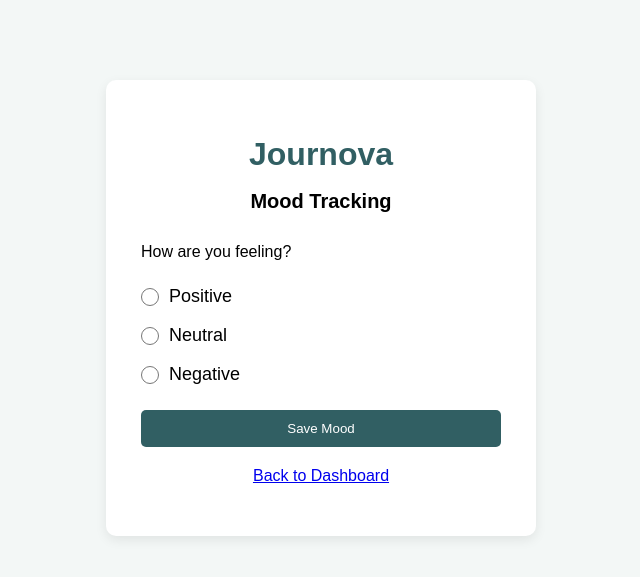
After one commit to RupaBarua123/Journova, a Flask app: page /mood in a window 1280 px wide. The commit adds this page. Shown: the top 577 px of the page, without its empty margins (319-959 px from the left). Run offline with Flask 3, Linux system fonts and the light colour scheme; the visitor is signed in with stand-in values (Sample User, id 1).

Commit message:
Add mood tracking feature

```diff
--- a/app.py
+++ b/app.py
@@ -107,6 +107,32 @@ def journal():
     return render_template("journal.html", message=message)
 
 
+@app.route("/mood", methods=["GET", "POST"])
+def mood():
+    if "user_id" not in session:
+        return redirect(url_for("login"))
+
+    message = ""
+
+    if request.method == "POST":
+        selected_mood = request.form["mood"]
+
+        connection = get_db_connection()
+        cursor = connection.cursor()
+
+        cursor.execute(
+            "INSERT INTO mood_entries (user_id, mood) VALUES (?, ?)",
+            (session["user_id"], selected_mood)
+        )
+
+        connection.commit()
+        connection.close()
+
+        message = "Mood saved."
+
+    return render_template("mood.html", message=message)
+
+
 @app.route("/logout")
 def logout():
     session.clear()
--- a/static/style.css
+++ b/static/style.css
@@ -63,3 +63,27 @@ button:hover {
     text-align: center;
     margin-bottom: 15px;
 }
+
+/* Mood tracking options */
+
+.mood-options {
+    margin: 25px 0;
+}
+
+.mood-option {
+    display: flex;
+    align-items: center;
+    gap: 10px;
+    margin-bottom: 18px;
+    cursor: pointer;
+}
+
+.mood-option input[type="radio"] {
+    width: 18px;
+    height: 18px;
+    margin: 0;
+}
+
+.mood-option span {
+    font-size: 18px;
+}
--- /dev/null
+++ b/templates/mood.html
@@ -0,0 +1,56 @@
+<!DOCTYPE html>
+<html lang="en">
+
+<head>
+    <meta charset="UTF-8">
+    <meta name="viewport" content="width=device-width, initial-scale=1.0">
+    <title>Mood Tracking - Journova</title>
+    <link rel="stylesheet" href="{{ url_for('static', filename='style.css') }}">
+</head>
+
+<body>
+
+    <div class="register-container">
+
+        <h1>Journova</h1>
+        <h2>Mood Tracking</h2>
+
+        <p>How are you feeling?</p>
+
+        {% if message %}
+            <p class="message">{{ message }}</p>
+        {% endif %}
+
+        <form method="POST">
+
+            <div class="mood-options">
+
+                <label class="mood-option">
+                    <input type="radio" name="mood" value="Positive" required>
+                    <span>Positive</span>
+                </label>
+
+                <label class="mood-option">
+                    <input type="radio" name="mood" value="Neutral">
+                    <span>Neutral</span>
+                </label>
+
+                <label class="mood-option">
+                    <input type="radio" name="mood" value="Negative">
+                    <span>Negative</span>
+                </label>
+
+            </div>
+
+            <button type="submit">Save Mood</button>
+
+        </form>
+
+        <p class="login-text">
+            <a href="{{ url_for('dashboard') }}">Back to Dashboard</a>
+        </p>
+
+    </div>
+
+</body>
+</html>
```
